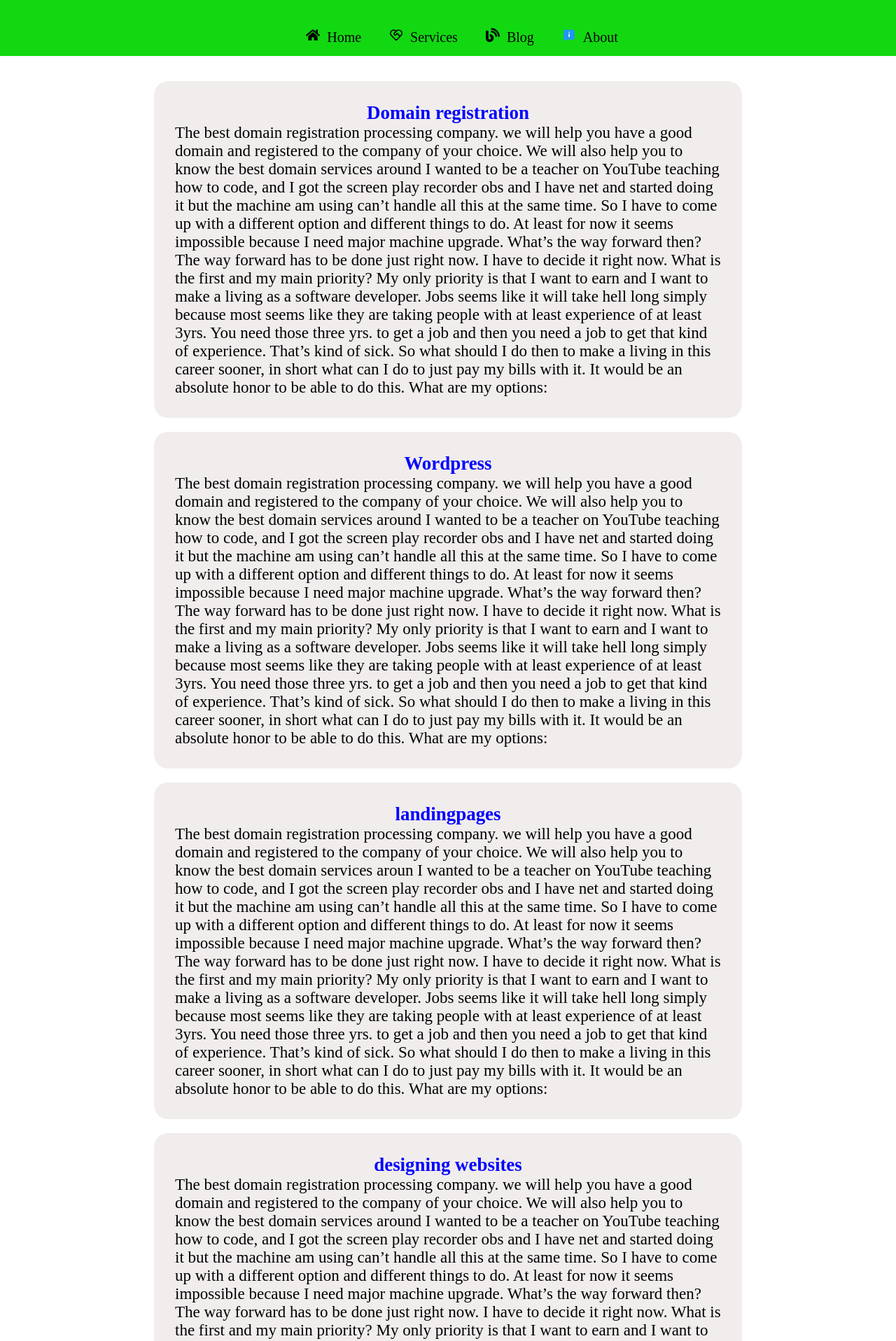
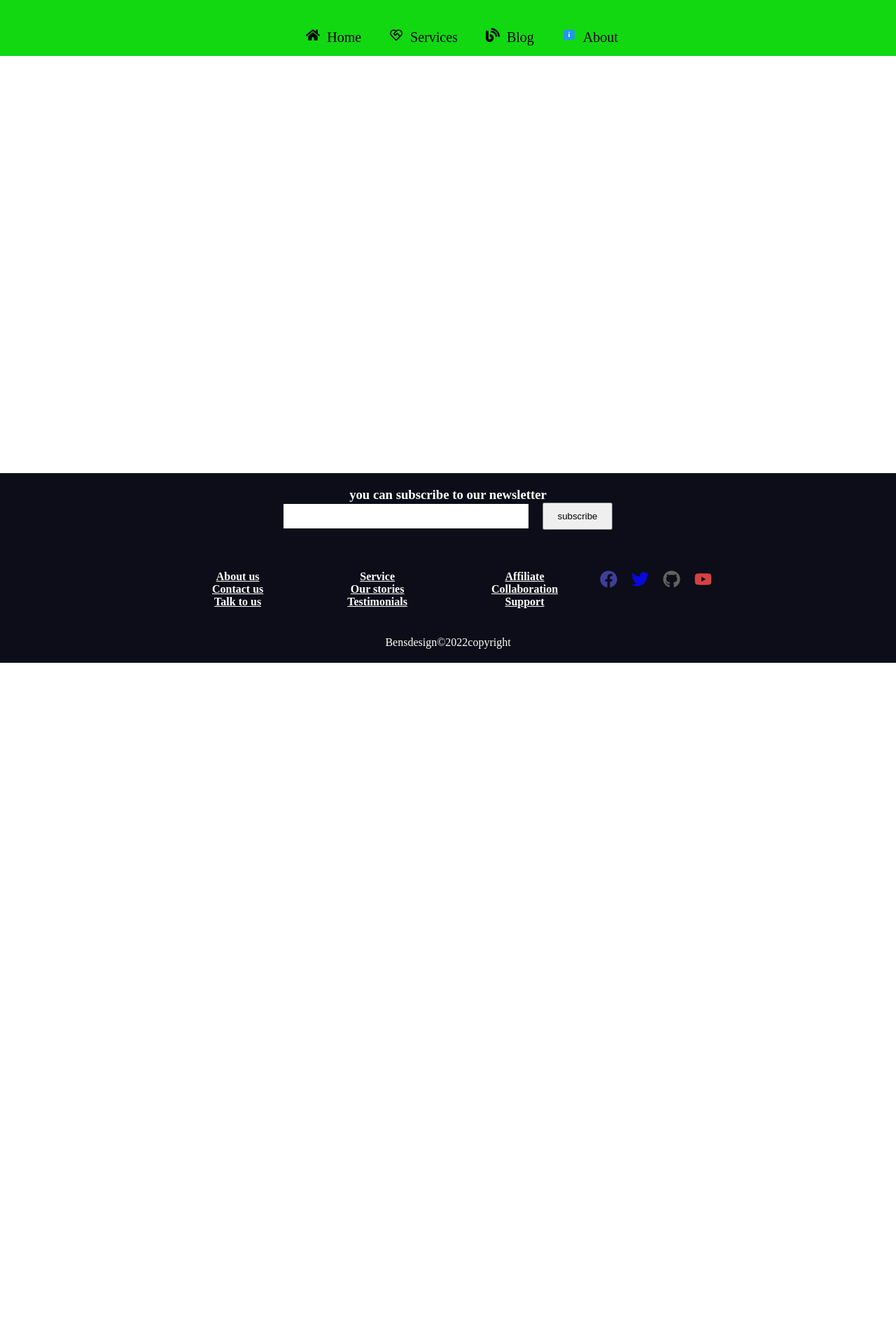
Before and after one commit to sirben181/web-reactv1, a React (Create React App) app: page /services in a window 1280 px wide. Shown: the top 1916 px of the page at 70% size. After the commit the page ends 947 px from the top, so only its background shows below. Built offline with nearby package versions, Linux system fonts and the light colour scheme.

Commit message:
trying out pagination

```diff
--- a/src/pages/Service.js
+++ b/src/pages/Service.js
@@ -1,55 +1,87 @@
-import React from 'react'
+import React,{useState} from 'react'
 import  './service.css'
 const Service = () => {
+    const [posts, setPosts] = useState([
+        {
+            id:1,
+            title:'Domain registration',
+            body:`The best domain registration processing company .
+            we will help you have a good domain and registered to the company of your choice.
+            We will also help you to know the best domain services around
+            I wanted to be a teacher on YouTube teaching how to code, and I got the screen play recorder obs and I have net and started doing it but the machine am using can’t handle all this at the same time. So I have to come up with a different option and different things to do. At least for now it seems impossible because I need major machine upgrade. What’s the way forward then? The way forward has to be done just right now. I have to decide it right now. What is the first and my main priority? My only priority is that I want to earn and I want to make a living as a software developer. Jobs seems like it will take hell long simply because most seems like they are taking people with at least experience of at least 3yrs. You need those three yrs. to get a job and then you need a job to get that kind of experience. That’s kind of sick. So what should I do then to make a living in this career sooner, in short what can I do to just pay my bills with it.
+            It would be an absolute honor to be able to do this. What are my options:`
+        },{
+            id:2,
+            title:"wordpress",
+            body:`The best domain registration processing company.
+            we will help you have a good domain and registered to the company of your choice.
+            We will also help you to know the best domain services around
+            I wanted to be a teacher on YouTube teaching how to code, and I got the screen play recorder obs and I have net and started doing it but the machine am using can’t handle all this at the same time. So I have to come up with a different option and different things to do. At least for now it seems impossible because I need major machine upgrade. What’s the way forward then? The way forward has to be done just right now. I have to decide it right now. What is the first and my main priority? My only priority is that I want to earn and I want to make a living as a software developer. Jobs seems like it will take hell long simply because most seems like they are taking people with at least experience of at least 3yrs. You need those three yrs. to get a job and then you need a job to get that kind of experience. That’s kind of sick. So what should I do then to make a living in this career sooner, in short what can I do to just pay my bills with it.
+             It would be an absolute honor to be able to do this. What are my options:`
+        },{
+            id:3,
+            title:"landingpages",
+            body:`The best domain registration processing company.
+            we will help you have a good domain and registered to the company of your choice.
+            We will also help you to know the best domain services aroun
+            I wanted to be a teacher on YouTube teaching how to code, and I got the screen play recorder obs and I have net and started doing it but the machine am using can’t handle all this at the same time. So I have to come up with a different option and different things to do. At least for now it seems impossible because I need major machine upgrade. What’s the way forward then? The way forward has to be done just right now. I have to decide it right now. What is the first and my main priority? My only priority is that I want to earn and I want to make a living as a software developer. Jobs seems like it will take hell long simply because most seems like they are taking people with at least experience of at least 3yrs. You need those three yrs. to get a job and then you need a job to get that kind of experience. That’s kind of sick. So what should I do then to make a living in this career sooner, in short what can I do to just pay my bills with it.
+             It would be an absolute honor to be able to do this. What are my options:`
+        },{
+            id:4,
+            title:"designing websites",
+            body:`The best domain registration processing company.
+            we will help you have a good domain and registered to the company of your choice.
+            We will also help you to know the best domain services aroun
+            I wanted to be a teacher on YouTube teaching how to code, and I got the screen play recorder obs and I have net and started doing it but the machine am using can’t handle all this at the same time. So I have to come up with a different option and different things to do. At least for now it seems impossible because I need major machine upgrade. What’s the way forward then? The way forward has to be done just right now. I have to decide it right now. What is the first and my main priority? My only priority is that I want to earn and I want to make a living as a software developer. Jobs seems like it will take hell long simply because most seems like they are taking people with at least experience of at least 3yrs. You need those three yrs. to get a job and then you need a job to get that kind of experience. That’s kind of sick. So what should I do then to make a living in this career sooner, in short what can I do to just pay my bills with it.
+             It would be an absolute honor to be able to do this. What are my options:`
+        },{
+            id:5,
+            title:"webmaintenance",
+            body:`The best domain registration processing company.
+            we will help you have a good domain and registered to the company of your choice.
+            We will also help you to know the best domain services aroun
+            I wanted to be a teacher on YouTube teaching how to code, and I got the screen play recorder obs and I have net and started doing it but the machine am using can’t handle all this at the same time. So I have to come up with a different option and different things to do. At least for now it seems impossible because I need major machine upgrade. What’s the way forward then? The way forward has to be done just right now. I have to decide it right now. What is the first and my main priority? My only priority is that I want to earn and I want to make a living as a software developer. Jobs seems like it will take hell long simply because most seems like they are taking people with at least experience of at least 3yrs. You need those three yrs. to get a job and then you need a job to get that kind of experience. That’s kind of sick. So what should I do then to make a living in this career sooner, in short what can I do to just pay my bills with it.
+             It would be an absolute honor to be able to do this. What are my options:`
+        }
+    ])
+    const [currentPage,setCurrentPage]=useState(false)
+    const [postsPerPage,setPostsPerPage]=useState(1)
+    const indexOfLastPost=currentPage*postsPerPage;
+    const indexOfFirstPost=indexOfLastPost-postsPerPage
+    const currentPosts=posts.slice(indexOfFirstPost,indexOfLastPost)
     return (
         <div className="service_container">
             <div className='services_wrapper'>
                 <div className='services_items'>
-                    <div className='domain_service service_item'>
-                        <h3>Domain registration</h3>
-                       <p> The best domain registration processing company.
-                          we will help you have a good domain and registered to the company of your choice.
-                          We will also help you to know the best domain services around
-                          I wanted to be a teacher on YouTube teaching how to code, and I got the screen play recorder obs and I have net and started doing it but the machine am using can’t handle all this at the same time. So I have to come up with a different option and different things to do. At least for now it seems impossible because I need major machine upgrade. What’s the way forward then? The way forward has to be done just right now. I have to decide it right now. What is the first and my main priority? My only priority is that I want to earn and I want to make a living as a software developer. Jobs seems like it will take hell long simply because most seems like they are taking people with at least experience of at least 3yrs. You need those three yrs. to get a job and then you need a job to get that kind of experience. That’s kind of sick. So what should I do then to make a living in this career sooner, in short what can I do to just pay my bills with it.
-                          It would be an absolute honor to be able to do this. What are my options:
-                      </p>
-                    </div>
-                    <div className='wordpress service_item'>
+                {currentPosts.map(currentPost=>(
+                    <div className='domain_service service_item'
+                    key={currentPost.id}
+                    >
+                        <h3>{currentPost.title}</h3>
+                        <p> {currentPost.body}
+                       </p>
+                    </div>))}
+
+                    {/* <div className='wordpress service_item'>
                         <h3>Wordpress</h3>
-                    <p> The best domain registration processing company.
-                        we will help you have a good domain and registered to the company of your choice.
-                        We will also help you to know the best domain services around
-                        I wanted to be a teacher on YouTube teaching how to code, and I got the screen play recorder obs and I have net and started doing it but the machine am using can’t handle all this at the same time. So I have to come up with a different option and different things to do. At least for now it seems impossible because I need major machine upgrade. What’s the way forward then? The way forward has to be done just right now. I have to decide it right now. What is the first and my main priority? My only priority is that I want to earn and I want to make a living as a software developer. Jobs seems like it will take hell long simply because most seems like they are taking people with at least experience of at least 3yrs. You need those three yrs. to get a job and then you need a job to get that kind of experience. That’s kind of sick. So what should I do then to make a living in this career sooner, in short what can I do to just pay my bills with it.
-                         It would be an absolute honor to be able to do this. What are my options:
+                    <p>
                  </p>
                     </div>
                     <div className='landingpage_service service_item'>
                         <h3>landingpages</h3>
-                    <p> The best domain registration processing company.
-                        we will help you have a good domain and registered to the company of your choice.
-                        We will also help you to know the best domain services aroun
-                        I wanted to be a teacher on YouTube teaching how to code, and I got the screen play recorder obs and I have net and started doing it but the machine am using can’t handle all this at the same time. So I have to come up with a different option and different things to do. At least for now it seems impossible because I need major machine upgrade. What’s the way forward then? The way forward has to be done just right now. I have to decide it right now. What is the first and my main priority? My only priority is that I want to earn and I want to make a living as a software developer. Jobs seems like it will take hell long simply because most seems like they are taking people with at least experience of at least 3yrs. You need those three yrs. to get a job and then you need a job to get that kind of experience. That’s kind of sick. So what should I do then to make a living in this career sooner, in short what can I do to just pay my bills with it.
-                         It would be an absolute honor to be able to do this. What are my options:
+                    <p>
                        </p>
                     </div>
                     <div className='webdesign_service service_item'>
                         <h3>designing websites</h3>
-                    <p> The best domain registration processing company.
-                        we will help you have a good domain and registered to the company of your choice.
-                        We will also help you to know the best domain services around
-                        I wanted to be a teacher on YouTube teaching how to code,
-                         and I got the screen play recorder obs and I have net and started doing it but the machine am using can’t handle all this at the same time. So I have to come up with a different option and different things to do. At least for now it seems impossible because I need major machine upgrade. What’s the way forward then? The way forward has to be done just right now. I have to decide it right now. What is the first and my main priority? My only priority is that I want to earn and I want to make a living as a software developer. Jobs seems like it will take hell long simply because most seems like they are taking people with at least experience of at least 3yrs. You need those three yrs. to get a job and then you need a job to get that kind of experience. That’s kind of sick. So what should I do then to make a living in this career sooner, in short what can I do to just pay my bills with it. It would be an absolute honor to be able to do this. What are my options:
+                    <p>
                     </p>
                     </div>
                     <div className='webmaintenance service_item'>
                         <h3>Webmaintenance</h3>
-                    <p> The best domain registration processing company.
-                        we will help you have a good domain and registered to the company of your choice.
-                        We will also help you to know the best domain services around
-                        I wanted to be a teacher on YouTube teaching how to code, and I got the screen play recorder obs and I have net and started doing it but the machine am using can’t handle all this at the same time. So I have to come up with a different option and different things to do. At least for now it seems impossible because I need major machine upgrade. What’s the way forward then? The way forward has to be done just right now. I have to decide it right now. What is the first and my main priority? My only priority is that I want to earn and I want to make a living as a software developer. Jobs seems like it will take hell long simply because most seems like they are taking people with at least experience of at least 3yrs. You need those three yrs. to get a job and then you need a job to get that kind of experience. That’s kind of sick. So what should I do then to make a living in this career sooner, in short what can I do to just pay my bills with it.
-                         It would be an absolute honor to be able to do this. What are my options:
+                    <p>
                     </p>
-                    </div>
+                    </div> */}
                 </div>
             </div>
 
```
